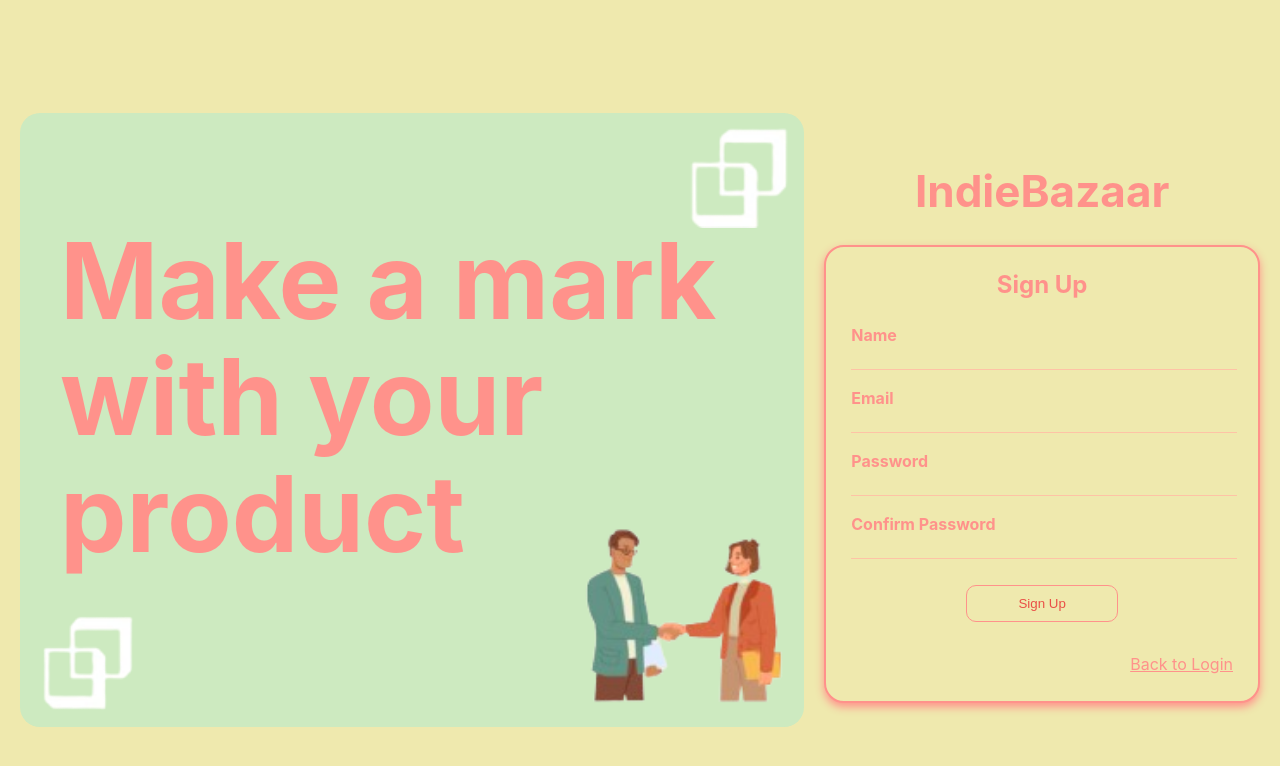
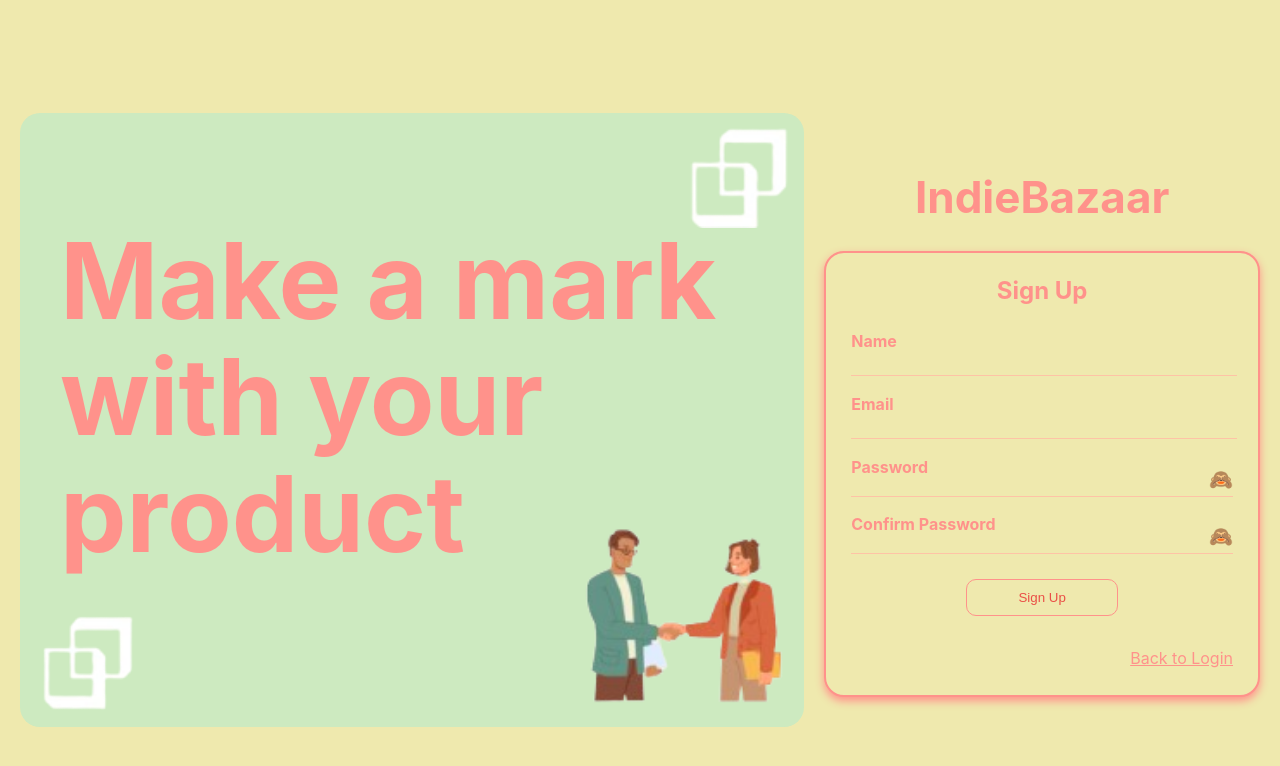
Before and after one commit to Batool-AA/IndieBazaar, a React (Vite) app in the folder IndieBazaar/: page /signup in a window 1280 px wide. Shown: the top 766 px of the page. Built offline with nearby package versions, Linux system fonts and the light colour scheme; no server answers.

Commit message:
login,signup

```diff
--- a/IndieBazaar/src/App.css
+++ b/IndieBazaar/src/App.css
@@ -44,3 +44,9 @@
     background-color: var(--vanilla);
     border-bottom: 1px solid var(--apricot);
   }
+
+  .input-group input:focus{
+    border: none;
+    outline: none;
+    border-bottom: 1px solid var(--apricot);
+  }
--- a/IndieBazaar/src/components/login-form/login-form.css
+++ b/IndieBazaar/src/components/login-form/login-form.css
@@ -41,13 +41,26 @@
     margin-left: auto;
   }
 
-  .password-toggle-icon {
+  .password-input-group {
+    display: flex;
+    flex-direction: column;
+    position: relative;
+  }
+
+  .password-input-wrapper {
+    position: relative;
+    display: flex;
+    align-items: center;
+  }
+
+  .login-password-toggle-icon {
     position: absolute;
-    right: 40px;
+    right: 0px;
+    top: 0%;
+    transform: translateY(-50%);
     cursor: pointer;
     font-size: 1.2rem;
     color: #666;
-    bottom: 330px;
   }
 
   a{
--- a/IndieBazaar/src/components/login-form/login-form.jsx
+++ b/IndieBazaar/src/components/login-form/login-form.jsx
@@ -2,17 +2,16 @@ import React, { useState, useEffect } from 'react';
 import { useNavigate } from 'react-router-dom';
 import "./login-form.css";
 import { auth } from "../../firebase/firebase";
-import { signInWithEmailAndPassword, setPersistence, browserLocalPersistence, browserSessionPersistence } from 'firebase/auth';
+import { signInWithEmailAndPassword, setPersistence, browserLocalPersistence, browserSessionPersistence, sendPasswordResetEmail } from 'firebase/auth';
 
 const LoginForm = () => {
   const navigate = useNavigate();
   const [email, setEmail] = useState('');
   const [password, setPassword] = useState('');
   const [rememberMe, setRememberMe] = useState(false);
-  const [showPassword, setShowPassword] = useState(false); // State to toggle password visibility
+  const [showPassword, setShowPassword] = useState(false);
   const [errors, setErrors] = useState({});
 
-  // Check localStorage for saved email-password pairs and autofill password if match is found
   useEffect(() => {
     const savedData = JSON.parse(localStorage.getItem('savedCredentials')) || {};
     if (savedData[email]) {
@@ -23,19 +22,17 @@ const LoginForm = () => {
   const handleEmailChange = (e) => {
     const newEmail = e.target.value;
     setEmail(newEmail);
-
-    // Autofill password if email matches any stored credentials
     const savedData = JSON.parse(localStorage.getItem('savedCredentials')) || {};
     if (savedData[newEmail]) {
       setPassword(savedData[newEmail]);
     } else {
-      setPassword(''); // Clear password field if no matching email is found
+      setPassword('');
     }
   };
 
   const handlePasswordChange = (e) => setPassword(e.target.value);
   const handleRememberMeChange = () => setRememberMe(!rememberMe);
-  const toggleShowPassword = () => setShowPassword(!showPassword); // Toggle password visibility
+  const toggleShowPassword = () => setShowPassword(!showPassword);
 
   const validateForm = () => {
     const newErrors = {};
@@ -65,25 +62,22 @@ const LoginForm = () => {
       setPersistence(auth, persistenceType)
         .then(() => {
           if (rememberMe) {
-            // Save email-password pair in localStorage
             const savedData = JSON.parse(localStorage.getItem('savedCredentials')) || {};
             savedData[email] = password;
             localStorage.setItem('savedCredentials', JSON.stringify(savedData));
           }
 
-          // Sign in with Firebase
           return signInWithEmailAndPassword(auth, email, password);
         })
         .then((userCredential) => {
           console.log("Login successful:", userCredential);
-          navigate('/user-profile'); // Navigate to the main app
+          navigate('/user-profile');
         })
         .catch((error) => {
           console.error("Login error:", error.message);
-          alert(error.message);
+          setErrors((prevErrors) => ({ ...prevErrors, form: error.message }));
         });
 
-      // Clear input fields and reset rememberMe state
       setEmail('');
       setPassword('');
       setRememberMe(false);
@@ -92,17 +86,17 @@ const LoginForm = () => {
 
   const handleForgotPassword = () => {
     if (!email) {
-      alert("Please enter your email to reset your password.");
+      setErrors((prevErrors) => ({ ...prevErrors, form: "Please enter your email to reset your password." }));
       return;
     }
 
     sendPasswordResetEmail(auth, email)
       .then(() => {
-        alert("Password reset email sent! Check your inbox.");
+        setErrors((prevErrors) => ({ ...prevErrors, form: "Password reset email sent! Check your inbox." }));
       })
       .catch((error) => {
         console.error("Error sending reset email:", error.message);
-        alert("Error: " + error.message);
+        setErrors((prevErrors) => ({ ...prevErrors, form: "Error: " + error.message }));
       });
   };
 
@@ -110,6 +104,7 @@ const LoginForm = () => {
     <div className="login-form-component">
       <form onSubmit={handleSubmit}>
         <h2>Login</h2>
+
 
         <div className="input-group">
           <label>Email</label>
@@ -125,22 +120,23 @@ const LoginForm = () => {
 
         <div className="input-group password-input-group">
           <label>Password</label>
-          <span
-            className="password-toggle-icon"
-            onClick={toggleShowPassword}
-            role="button"
-            aria-label="Toggle password visibility"
-          >
-            {showPassword ? '👁️' : '🙈'} {/* Eye icon to indicate show/hide */}
-          </span>
+          <div className="password-input-wrapper">
             <input
-            type={showPassword ? 'text' : 'password'} // Toggle between text and password types
+              type={showPassword ? 'text' : 'password'}
               name="password"
               value={password}
               onChange={handlePasswordChange}
               className={errors.password ? 'input-error' : ''}
             />
-
+            <span
+              className="login-password-toggle-icon"
+              onClick={toggleShowPassword}
+              role="button"
+              aria-label="Toggle password visibility"
+            >
+              {showPassword ? '👁️' : '🙈'}
+            </span>
+          </div>
           {errors.password && <span className="error-message">{errors.password}</span>}
         </div>
 
@@ -156,6 +152,7 @@ const LoginForm = () => {
           </div>
           <a onClick={handleForgotPassword}>Forgot Password?</a>
         </div>
+        {errors.form && <div className="error-message">{errors.form}</div>}
 
         <div className='button-basic-container'>
           <button type="submit" className="button-basic">Login</button>
--- a/IndieBazaar/src/components/signup-form/signup-form.css
+++ b/IndieBazaar/src/components/signup-form/signup-form.css
@@ -37,3 +37,13 @@
   margin-top: 20px;
   text-align: right;
 }
+
+.signup-password-toggle-icon {
+  position: absolute;
+  right: 0px;
+  top: 0%;
+  transform: translateY(-50%);
+  cursor: pointer;
+  font-size: 1.2rem;
+  color: #666;
+}
--- a/IndieBazaar/src/components/signup-form/signup-form.jsx
+++ b/IndieBazaar/src/components/signup-form/signup-form.jsx
@@ -1,10 +1,11 @@
 import React, { useState } from 'react';
 import { useNavigate } from 'react-router-dom';
-import "./signup-form.css"
-
+import "./signup-form.css";
 
 const SignupForm = () => {
   const [errors, setErrors] = useState({});
+  const [showPassword, setShowPassword] = useState(false);
+  const [showConfirmPassword, setShowConfirmPassword] = useState(false);
   const navigate = useNavigate();
 
   const [formData, setFormData] = useState({
@@ -16,32 +17,27 @@ const SignupForm = () => {
 
   const validateForm = () => {
     const newErrors = {};
-
     if (!formData.username) {
       newErrors.username = 'Name is required';
-    }
-    else if (formData.username.length < 6) {
+    } else if (formData.username.length < 6) {
       newErrors.username = 'Name must be at least 6 characters';
     }
 
     if (!formData.email) {
       newErrors.email = 'Email is required';
-    }
-    else if (!/\S+@\S+\.\S+/.test(formData.email)) {
+    } else if (!/\S+@\S+\.\S+/.test(formData.email)) {
       newErrors.email = 'Email address is invalid';
     }
 
     if (!formData.password) {
       newErrors.password = 'Password is required';
-    }
-    else if (formData.password.length < 6) {
+    } else if (formData.password.length < 6) {
       newErrors.password = 'Password must be at least 6 characters';
     }
 
     if (!formData.confirmpassword) {
       newErrors.confirmpassword = 'Password is required';
-    }
-    else if (formData.confirmpassword != formData.password) {
+    } else if (formData.confirmpassword !== formData.password) {
       newErrors.confirmpassword = 'Passwords must match';
     }
 
@@ -49,20 +45,17 @@ const SignupForm = () => {
     return Object.keys(newErrors).length === 0;
   };
 
-
-
   const handleSubmit = (e) => {
     e.preventDefault();
     if (validateForm()) {
       navigate("/buyerseller",  { state: { formData } });
     }
-  }
+  };
 
   const handleChange = (e) => {
     const { name, value } = e.target;
     setFormData({ ...formData, [name]: value });
   };
-
 
   return (
     <div className="signup-form-component">
@@ -72,7 +65,7 @@ const SignupForm = () => {
         <div className="input-group">
           <label>Name</label>
           <input
-            type="username"
+            type="text"
             name="username"
             value={formData.username}
             onChange={handleChange}
@@ -93,31 +86,47 @@ const SignupForm = () => {
           {errors.email && <span className="error-message">{errors.email}</span>}
         </div>
 
-        <div className="input-group">
+        <div className="input-group password-input-group">
           <label>Password</label>
+          <div className="password-input-wrapper">
             <input
-            type="password"
+              type={showPassword ? 'text' : 'password'}
               name="password"
               value={formData.password}
               onChange={handleChange}
               className={errors.password ? 'input-error' : ''}
             />
+            <span
+              className="signup-password-toggle-icon"
+              onClick={() => setShowPassword(!showPassword)}
+            >
+              {showPassword ? '👁️' : '🙈'}
+            </span>
+          </div>
           {errors.password && <span className="error-message">{errors.password}</span>}
         </div>
 
-        <div className="input-group">
+        <div className="input-group password-input-group">
           <label>Confirm Password</label>
+          <div className="password-input-wrapper">
             <input
-            type="password"
+              type={showConfirmPassword ? 'text' : 'password'}
               name="confirmpassword"
               value={formData.confirmpassword}
               onChange={handleChange}
               className={errors.confirmpassword ? 'input-error' : ''}
             />
+            <span
+              className="signup-password-toggle-icon"
+              onClick={() => setShowConfirmPassword(!showConfirmPassword)}
+            >
+              {showConfirmPassword ? '👁️' : '🙈'}
+            </span>
+          </div>
           {errors.confirmpassword && <span className="error-message">{errors.confirmpassword}</span>}
         </div>
 
-        <div className='button-basic-container'>
+        <div className="button-basic-container">
           <button type="submit" className="button-basic">Sign Up</button>
         </div>
 
@@ -125,6 +134,6 @@ const SignupForm = () => {
       </form>
     </div>
   );
-}
+};
 
 export default SignupForm;
```
Lines whose indentation alone changed are shown as unchanged.
